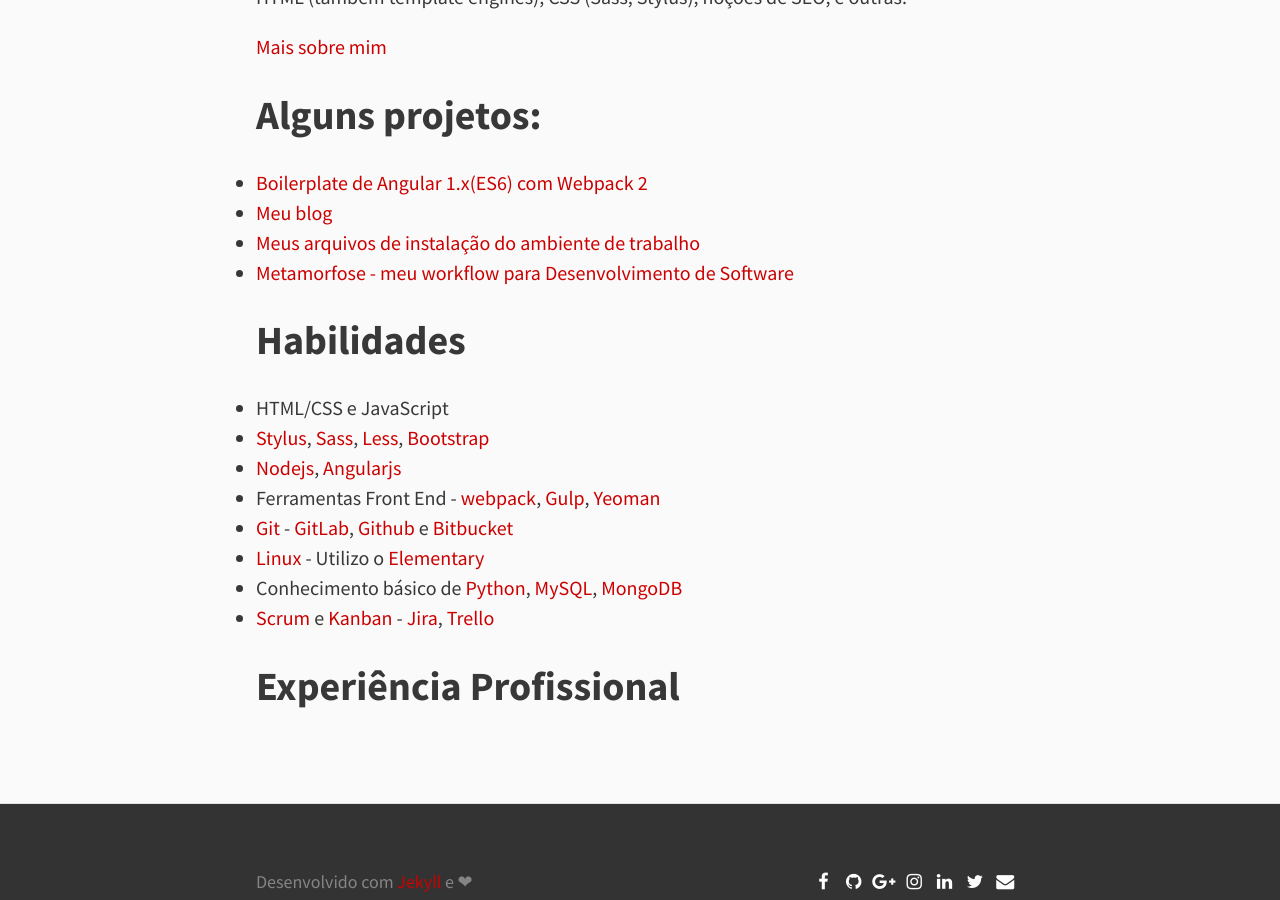
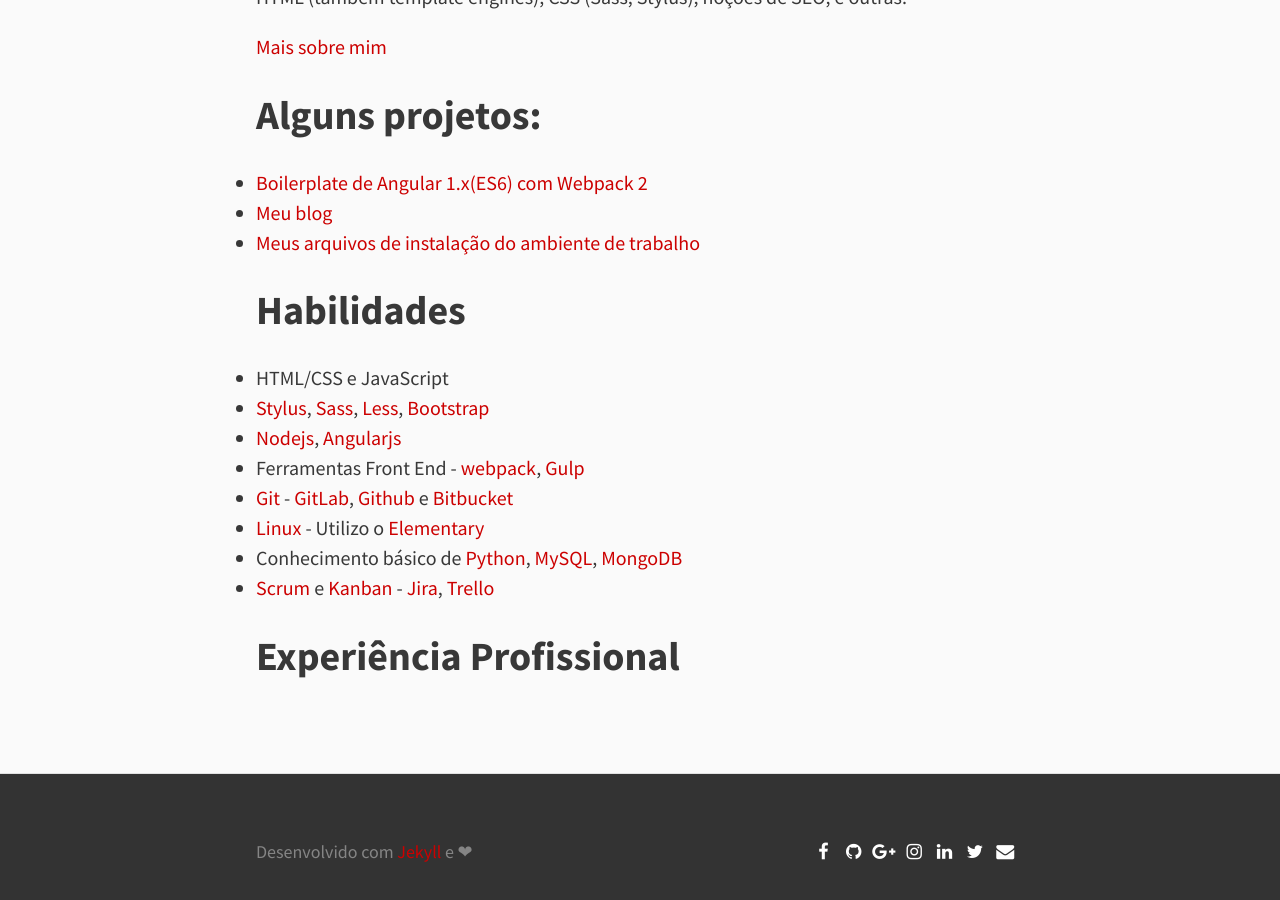
Before and after one commit to fabiomirandaa/fabiomirandaa.github.io, a Jekyll site: the page built from resume.md, in a window 1280 px wide and 900 px high, scrolled down 775 px. Built offline with Jekyll 4.4.1, drawn with Linux system fonts in a browser that asks for light colours; nearby versions of some CDN libraries.

```diff
--- a/resume.md
+++ b/resume.md
@@ -25,14 +25,13 @@ Tenho Conhecimento no ambiente JavaScript (AngularJS, automação com ferramenta
 - [Boilerplate de Angular 1.x(ES6) com Webpack 2](https://github.com/fabiomirandaa/boilerplate-angular-es2015)
 - [Meu blog](https://github.com/fabiomirandaa/fabiomirandaa.github.io)
 - [Meus arquivos de instalação do ambiente de trabalho](https://github.com/fabiomirandaa/my-helpers)
-- [Metamorfose - meu workflow para Desenvolvimento de Software](https://github.com/woliveiras/metamorfose/)
 
 ## Habilidades
 
 * HTML/CSS e JavaScript
 * [Stylus](https://learnboost.github.io/stylus/), [Sass](http://sass-lang.com/), [Less](http://lesscss.org/), [Bootstrap](http://getbootstrap.com/)
 * [Nodejs](https://nodejs.org/en/), [Angularjs](https://angularjs.org/)
-* Ferramentas Front End - [webpack](https://webpack.github.io/), [Gulp](http://gulpjs.com/), [Yeoman](http://yeoman.io/)
+* Ferramentas Front End - [webpack](https://webpack.github.io/), [Gulp](http://gulpjs.com/)
 * [Git](https://git-scm.com/) - [GitLab](https://about.gitlab.com/), [Github](https://github.com) e [Bitbucket](https://bitbucket.org/)
 * [Linux](http://www.linuxfoundation.org/what-is-linux) - Utilizo o [Elementary](https://elementary.io/pt_BR/)
 * Conhecimento básico de [Python](http://wiki.python.org.br/), [MySQL](https://www.mysql.com/), [MongoDB](https://www.mongodb.org/)
--- /dev/null
+++ b/robots.txt
@@ -0,0 +1,3 @@
+# www.robotstxt.org/
+
+User-agent: *
```
